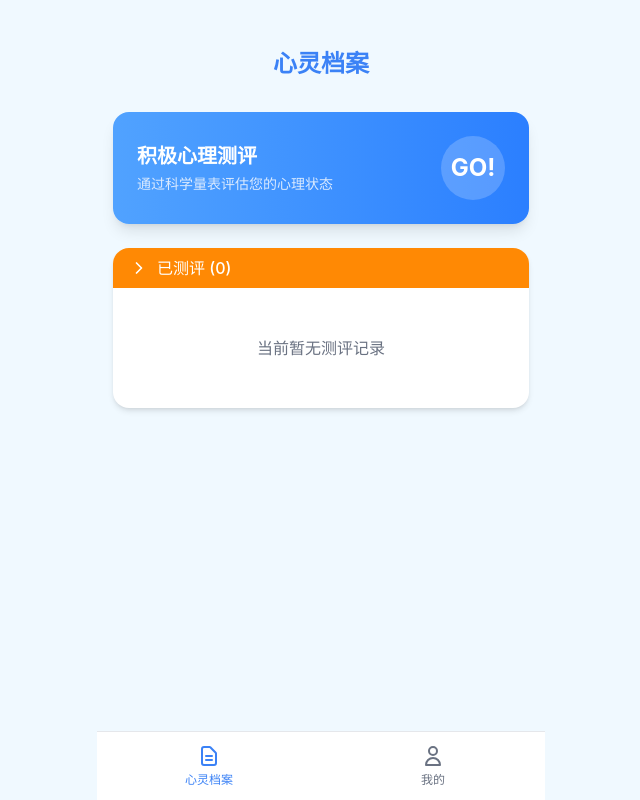
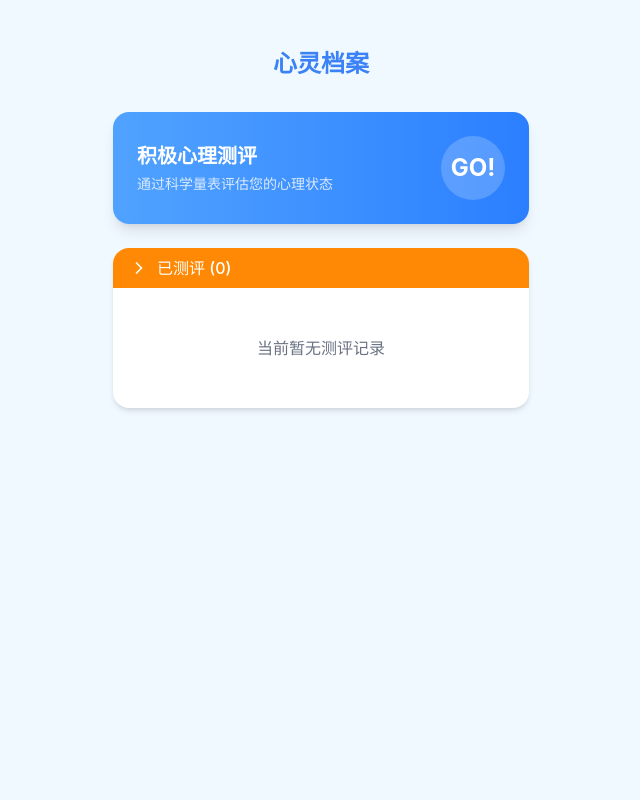
Before and after one commit to Dylan-dy712/positive-psychology-assessment, a React (Vite) app: page / in a window 1280 px wide. Shown: the whole page, without its empty margins (319-959 px from the left). Built offline with nearby package versions, Linux system fonts and the light colour scheme.

Commit message:
修复底部导航栏：仅在心灵档案和我的页面显示

```diff
--- a/src/App.tsx
+++ b/src/App.tsx
@@ -23,10 +23,6 @@ const AppContent = () => {
   const location = useLocation();
 
   const showBottomNav =
-    location.pathname === '/' ||
-    location.pathname === '/assessments' ||
-    location.pathname.startsWith('/assessment/') ||
-    location.pathname.startsWith('/report/') ||
     location.pathname === '/history' ||
     location.pathname === '/my';
 
```
